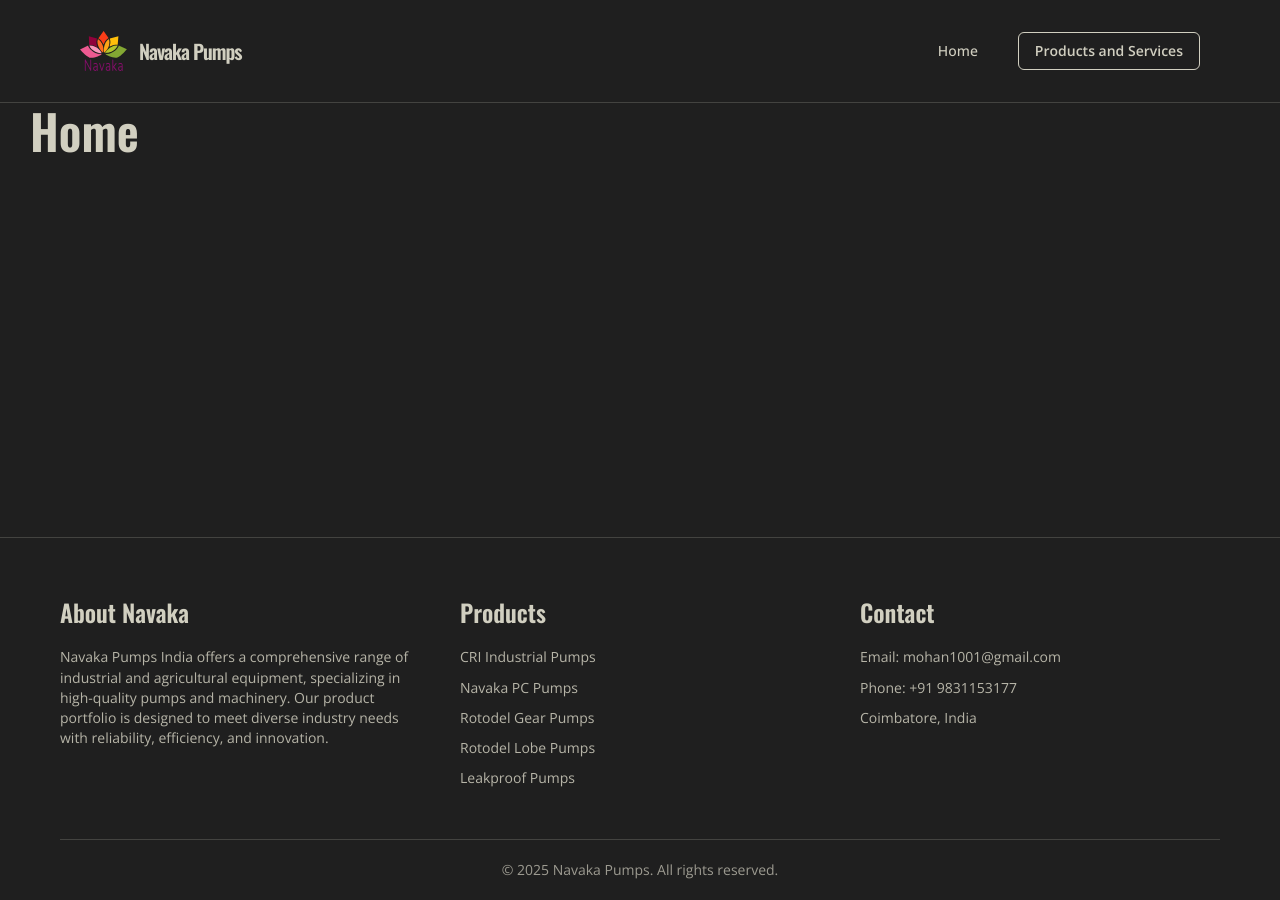
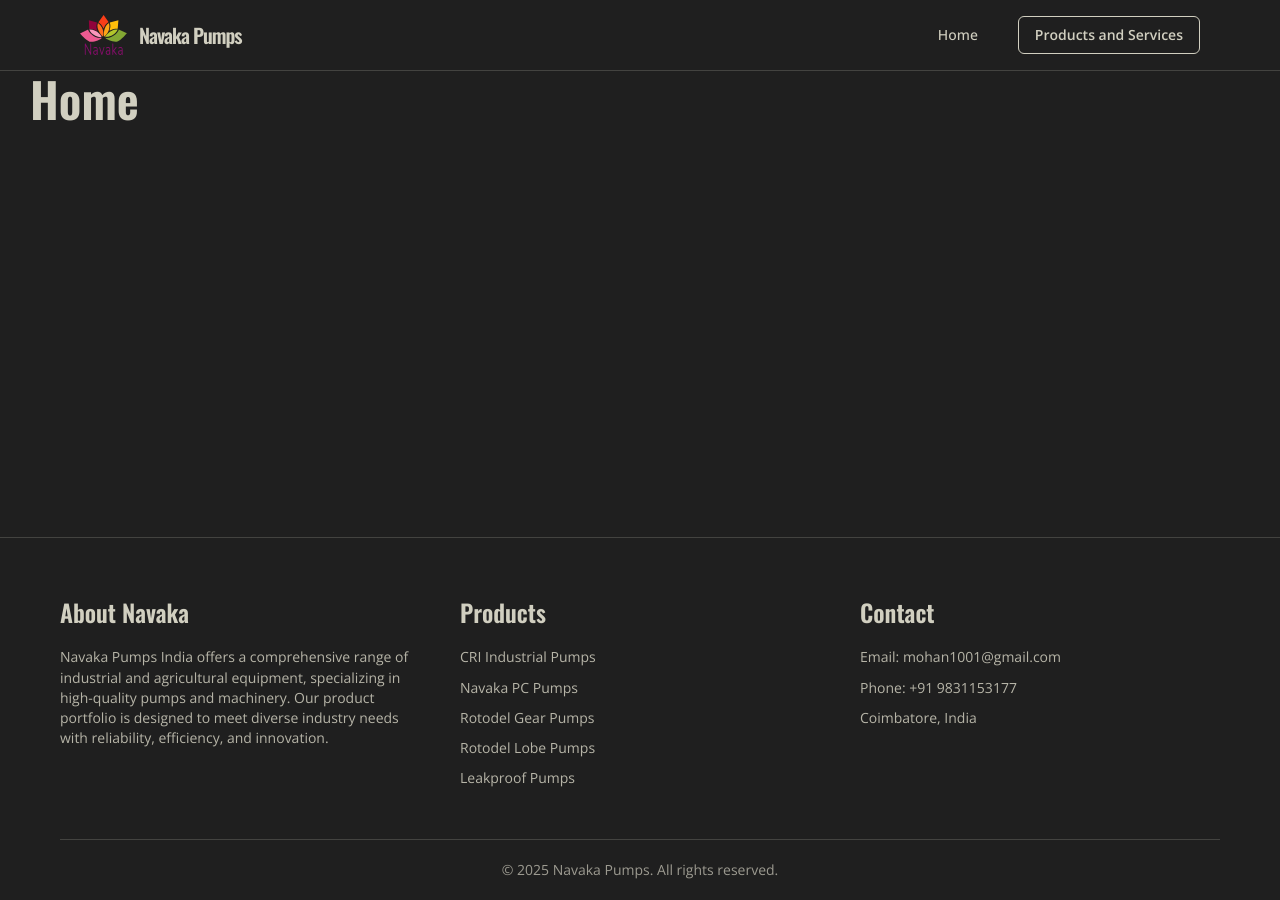
Before and after one commit to manassaloi/navakapumps, a Jekyll site: the page built from home.md, in a window 1280 px wide. Built offline with Jekyll 4.4.1, drawn with Linux system fonts in a browser that asks for light colours.

Commit message:
Update style.scss

```diff
--- a/assets/css/style.scss
+++ b/assets/css/style.scss
@@ -208,7 +208,7 @@
   border-top: 0;
   border-bottom: 1px solid $color-border;
   min-height: auto;
-  padding: $space-4 0;
+  padding: 0 0;
   background: $color-background;
   position: relative;
 
```
